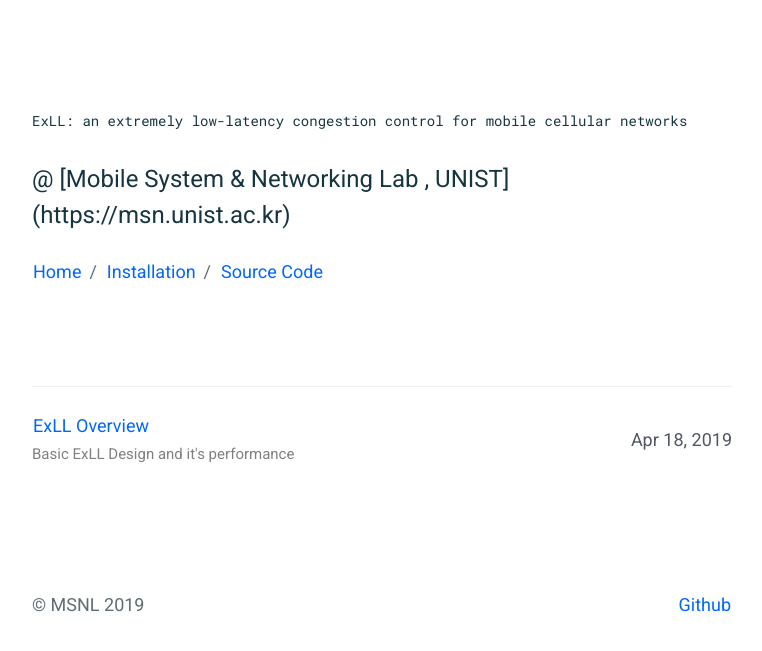
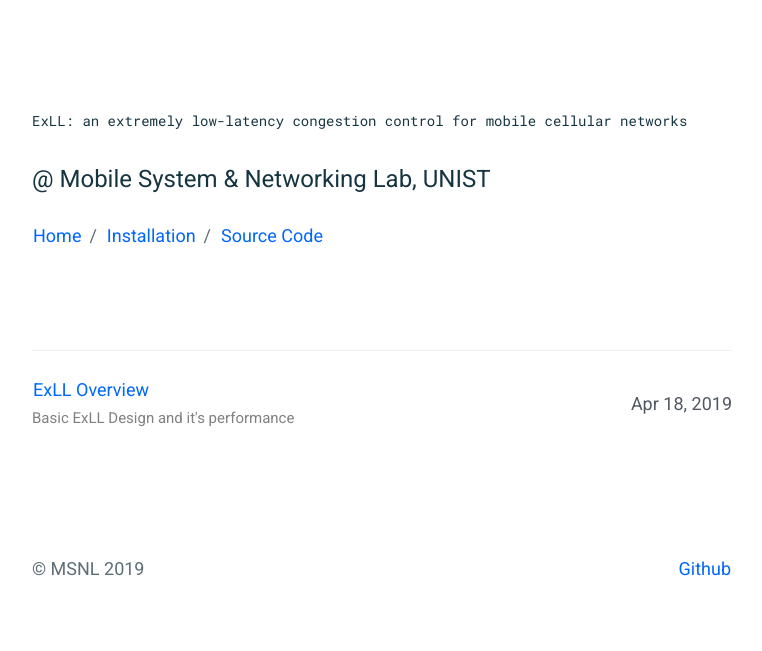
Before and after one commit to msnl/exll, a Jekyll site: the page built from index.html, in a window 1280 px wide. Shown: the top 651 px of the page, without its empty margins (258-1020 px from the left). Built offline with Jekyll 4.4.1, drawn with Linux system fonts in a browser that asks for light colours; some of the changed lines change nothing that is shown.

Commit message:
Update _config.yml

```diff
--- a/_config.yml
+++ b/_config.yml
@@ -4,7 +4,7 @@
 
 title: "ExLL: an extremely low-latency congestion control for mobile cellular networks"
 description: >
-  @ [Mobile System & Networking Lab , UNIST](https://msn.unist.ac.kr)
+  @ Mobile System & Networking Lab, UNIST
 author: MSNL
 email: sipark@unist.ac.kr
 github_username: shinikpark
```
